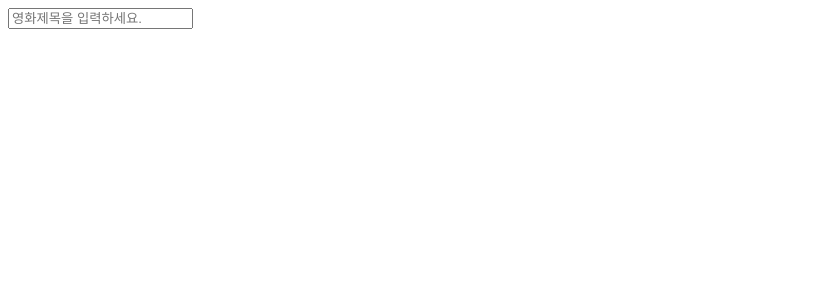
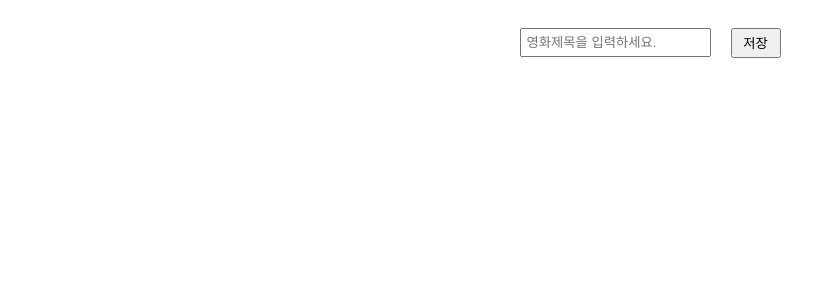
Before and after one commit to kmonguu/movie_picker, a React (Create React App) app: page / in a window 1280 px wide. Shown: the top 300 px of the page, without its empty margins (0-836 px from the left). Built offline with nearby package versions, Linux system fonts and the light colour scheme.

Commit message:
fix: 저장 버튼 추가

```diff
--- a/src/InputForm/index.tsx
+++ b/src/InputForm/index.tsx
@@ -1,11 +1,12 @@
 /** @jsxImportSource @emotion/react */
-import { css } from '@emotion/css'
-import React, { ChangeEvent, useState } from 'react'
+
+import { css } from '@emotion/react'
 
 function InputForm() {
   return (
     <div css={wrapperCss}>
       <input placeholder="영화제목을 입력하세요." />
+      <button>저장</button>
     </div>
   )
 }
@@ -14,7 +15,16 @@ const wrapperCss = css`
   display: flex;
   justify-content: center;
   align-items: center;
-  width: 100%;
+
+  > input {
+    margin: 20px;
+    padding: 5px;
+  }
+
+  > button {
+    width: 50px;
+    height: 30px;
+  }
 `
 
 export default InputForm
```
